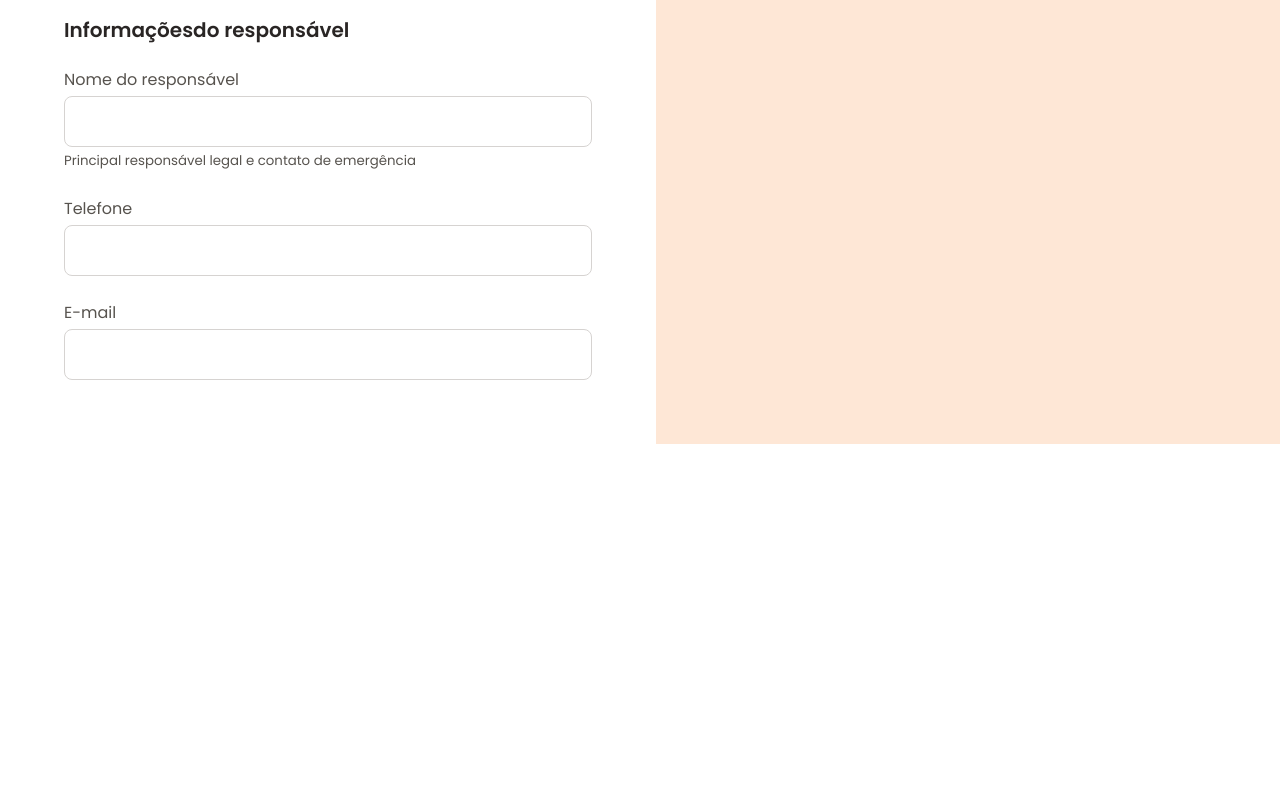
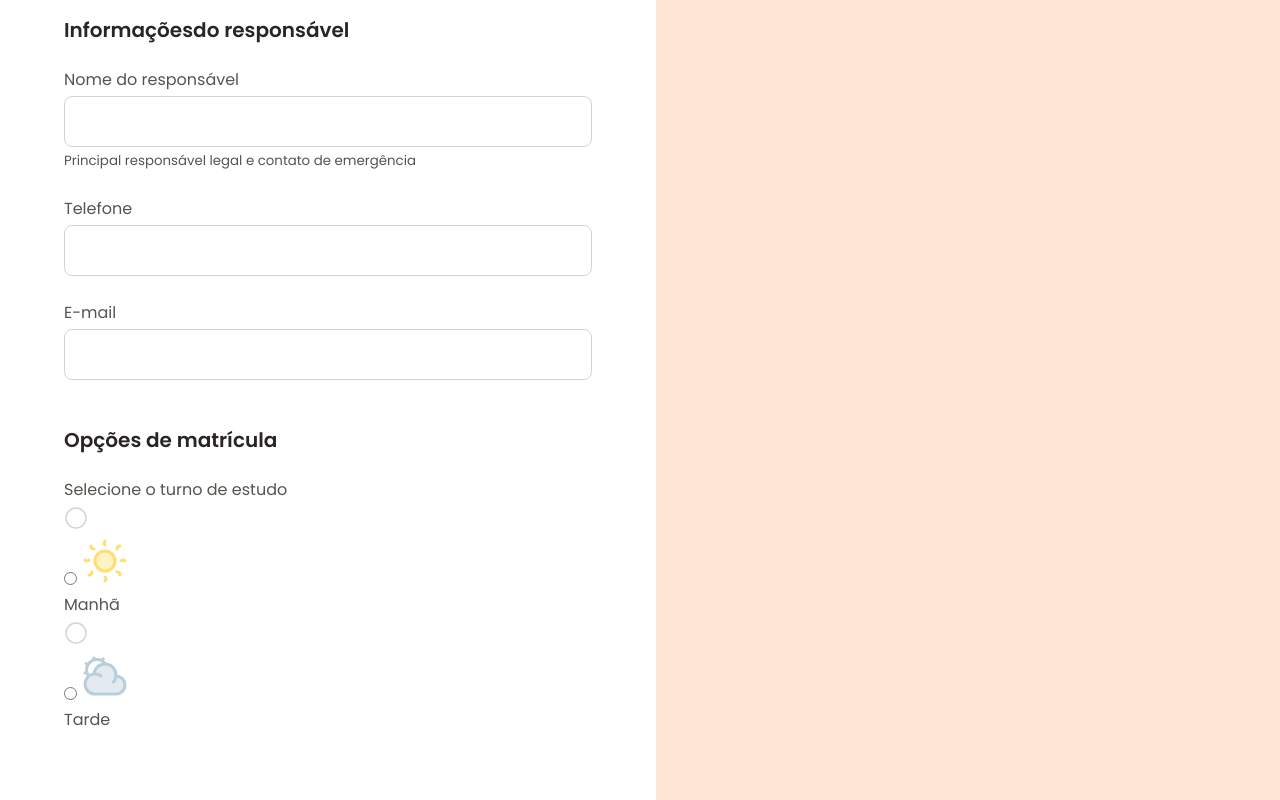
Before and after one commit to luanfiszer/formulario-matricula, a plain HTML site: page index.html in a window 1280 px wide. Shown: the part 1427-2227 px from the top of the page. Before the commit the page ends 1871 px from the top, so only its background shows below. Drawn offline with Linux system fonts and the light colour scheme.

Commit message:
study shitft structure

```diff
--- a/index.html
+++ b/index.html
@@ -116,7 +116,7 @@
                             >
                         </div>
 
-                        <div class="grid grid-col gap-20">
+                        <div class="grid grid-col2-1 gap-20">
                             <div class="input-wrapper">
                             <label for="street">Rua</label>
                             <input
@@ -201,6 +201,46 @@
                             required>
                         </div>
                     </fieldset>
+                    <fieldset class="enroll-options">
+                        <legend class="text-heading3 text-primary m-bottom-24">Opções de matrícula</legend>
+
+                        <div class="input-wrapper">
+                            <label>Selecione o turno de estudo</label>
+
+                            <div class="radio-wrapper ">
+                                <div class="radio-inner ">
+                                    <div class="radio-image"><svg width="24" height="24" viewBox="0 0 24 24" fill="none" xmlns="http://www.w3.org/2000/svg">
+                                    <path d="M12 22C17.5228 22 22 17.5228 22 12C22 6.47715 17.5228 2 12 2C6.47715 2 2 6.47715 2 12C2 17.5228 6.47715 22 12 22Z" stroke="#D6D3D1" stroke-width="1.5" stroke-linejoin="round"/>
+                                    </svg>
+                                    </div>
+                                    <input
+                                    type="radio"
+                                    name="study-shift"
+                                    id="morning"
+                                    value="Morning"
+                                    >
+                                    <img src="assets/icons/sun-02.svg" alt="">
+                                    <label for="morning">Manhã</label>
+                                </div>
+
+                                <div class="radio-inner">
+                                    <div class="radio-image"><svg width="24" height="24" viewBox="0 0 24 24" fill="none" xmlns="http://www.w3.org/2000/svg">
+                                    <path d="M12 22C17.5228 22 22 17.5228 22 12C22 6.47715 17.5228 2 12 2C6.47715 2 2 6.47715 2 12C2 17.5228 6.47715 22 12 22Z" stroke="#D6D3D1" stroke-width="1.5" stroke-linejoin="round"/>
+                                    </svg>
+                                    </div>
+                                    <input
+                                    type="radio"
+                                    name="study-shift"
+                                    id="evening"
+                                    value="evening "
+                                    >
+                                    <img src="assets/icons/sun-cloud-02.svg" alt="">
+                                    <label for="morning">Tarde</label>
+                                </div>
+                            </div>
+
+                        </div>
+                    </fieldset>
                 </form>
             </section>
         </main>
--- a/styles/utility.css
+++ b/styles/utility.css
@@ -70,9 +70,13 @@
   display: grid;
 }
 
-.grid-col {
+.grid-col2-1 {
   grid-template-columns: 2fr 1fr;
 
+}
+
+.grid-col1-1 {
+  grid-template-columns: 1fr 1fr;
 }
 
 .flex {
@@ -93,6 +97,10 @@
 
 .gap-8 {
   gap: 0.5rem;
+}
+
+.gap-16 {
+  gap: 1rem;
 }
 
 .gap-24 {
```
